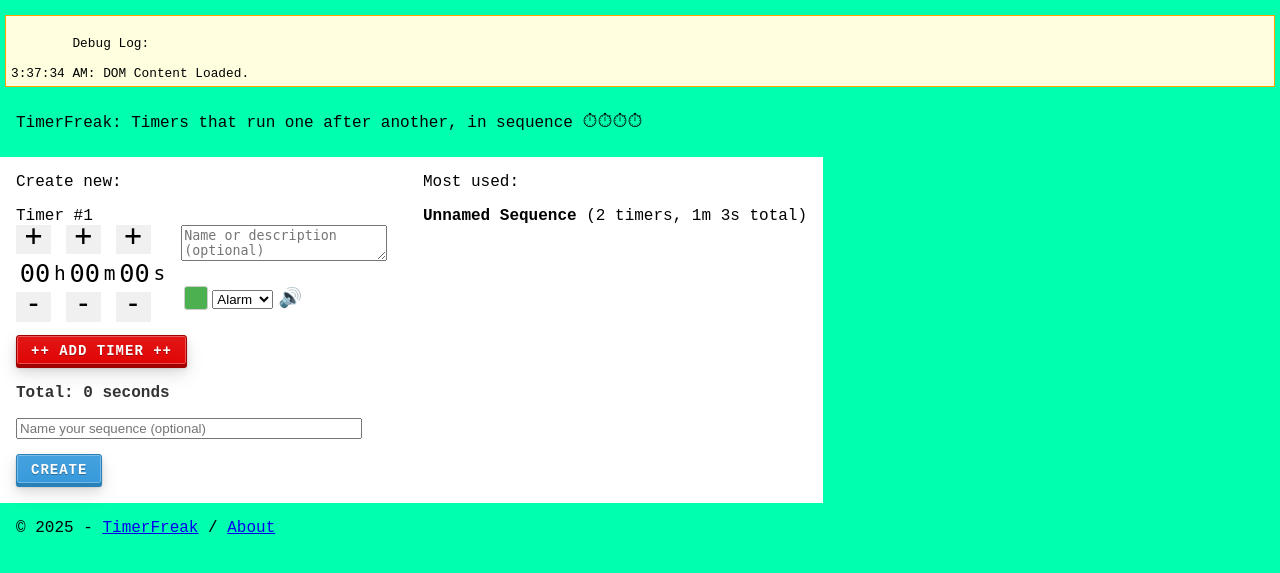
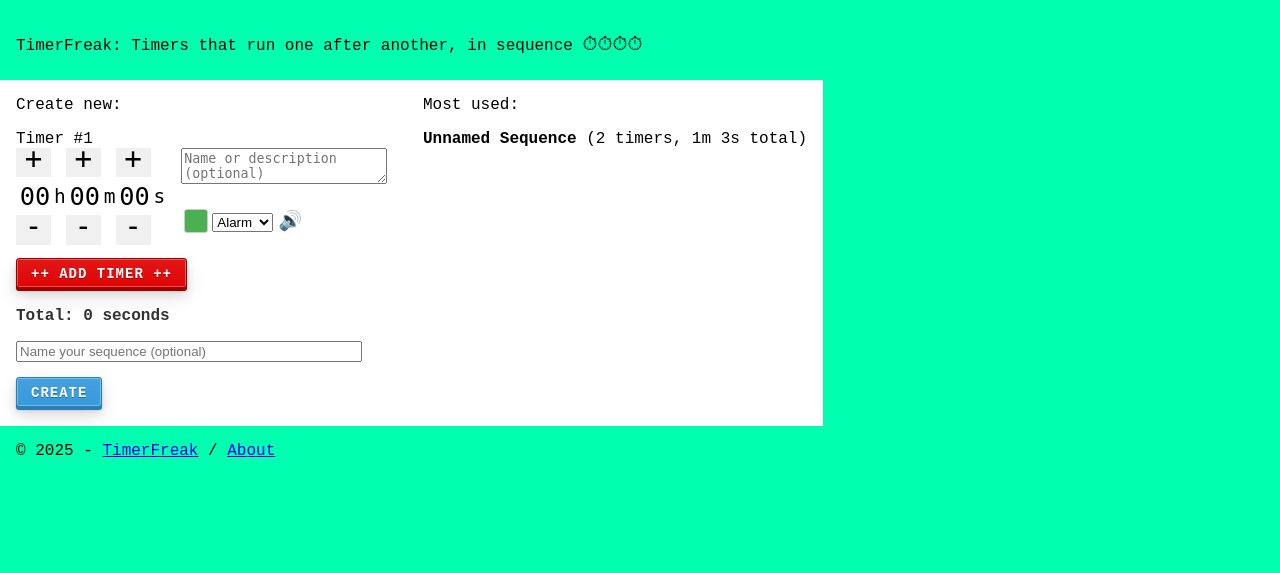
Before and after one commit to petmartino/timerfreak, a Flask app: page / in a window 1280 px wide. Shown: the top 573 px of the page. Run offline with Flask 3, Linux system fonts and the light colour scheme; data comes from the database, SQL or seed files in the repository.

Commit message:
Automated deploy: Tue Jun  3 09:37:34 PM CST 2025

```diff
--- a/app.py
+++ b/app.py
@@ -33,7 +33,7 @@ app.config['SQLALCHEMY_TRACK_MODIFICATIONS'] = False  # Suppress a warning
 
 # --- Application Defaults & Configuration ---
 # You can change these values to set default behaviors.
-DEFAULT_TIMER_COLOR = "#4caf50" # Default color for new timers (a green shade)
+DEFAULT_TIMER_COLOR = "#0cd413" # Default color for new timers (a green shade)
 DEFAULT_ALARM_SOUND_FILENAME = "alarm.mp3" # Default sound for new timers
 # You can add more defaults here, e.g., DEFAULT_BAR_HEIGHT = "100px"
 
--- a/templates/index.html
+++ b/templates/index.html
@@ -12,7 +12,7 @@
 <body style="background-color: #00ffae">
     <!-- Debugging output div - can be removed after deployment is stable -->
     <div id="debugOutput"
-        style="background-color: lightyellow; border: 1px solid orange; padding: 5px; margin: 5px; font-size: 0.8em; white-space: pre-wrap; word-break: break-all;">
+        style="display: none;background-color:  lightyellow; border: 1px solid orange; padding: 5px; margin: 5px; font-size: 0.8em; white-space: pre-wrap; word-break: break-all;">
         Debug Log:
     </div>
     <p style="padding: .5rem 1rem">TimerFreak: Timers that run one after another, in sequence <big>⏱⏱⏱⏱</big></p>
```
